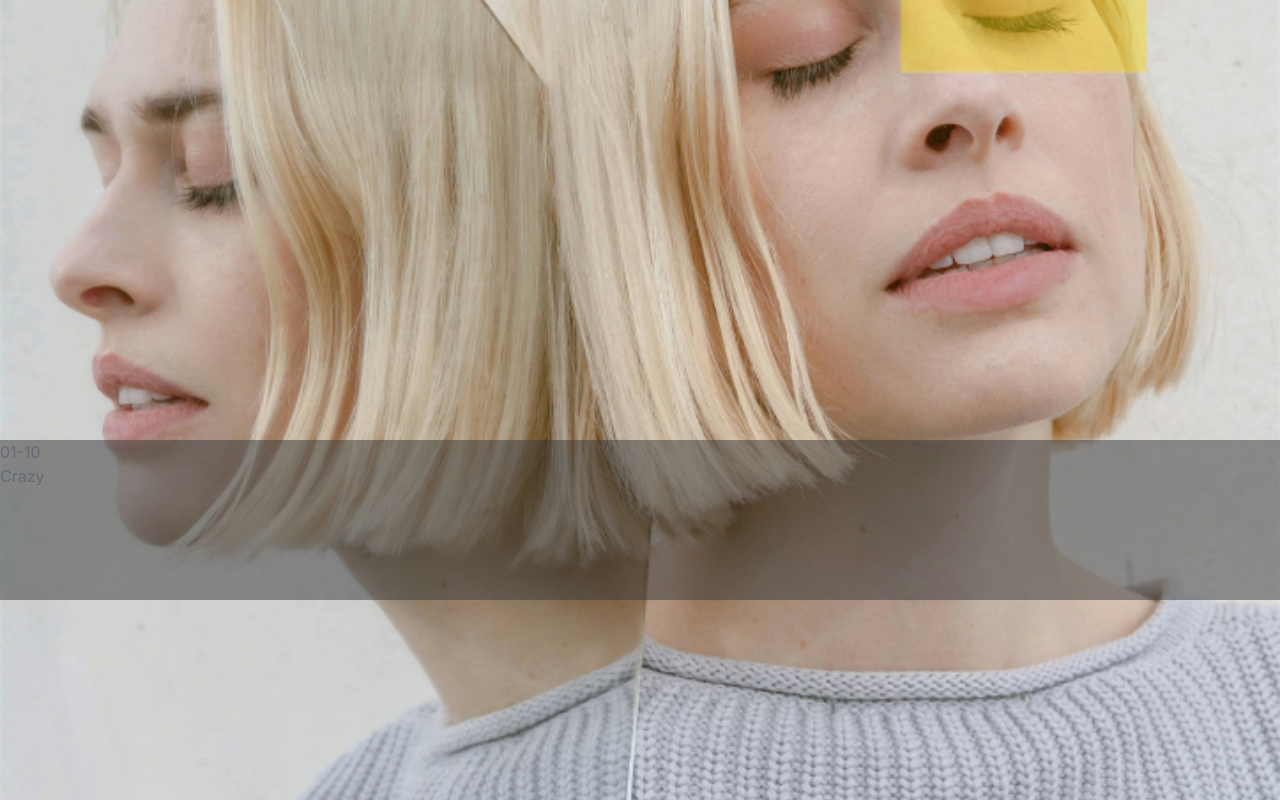
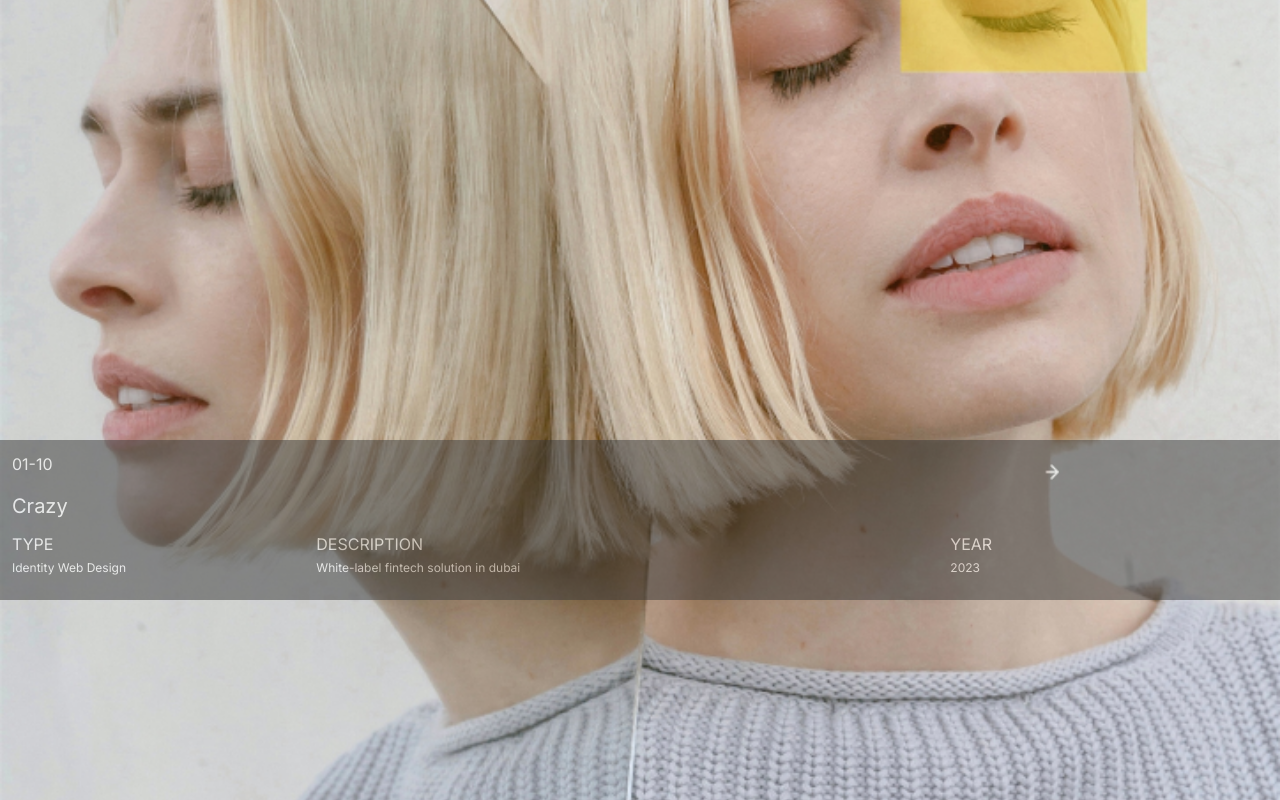
Before and after one commit to EvervaWebServices/mkNiazi, a Next.js app in the folder mkniazi/: page / in a window 1280 px wide. Shown: the part 2115-2915 px from the top of the page. Built offline with nearby package versions, Linux system fonts and the light colour scheme.

Commit message:
second part complete

```diff
--- a/mkniazi/components/Portfolio.tsx
+++ b/mkniazi/components/Portfolio.tsx
@@ -4,15 +4,30 @@ import { AspectRatio } from "@/components/ui/aspect-ratio";
 
 const Portfolio: React.FC<{}> = () => {
   return (
-    <div className="w-[100%] ">
+    <div className="w-[100%] text-white">
       <AspectRatio className="z-0" ratio={16 / 9}>
         <img src="/work-card-2.png" alt="Photo by Drew Beamer" className=" object-cover " width="100%" />
       </AspectRatio>
 
       <div className="w-[100] h-[160px] bg-[#3A3A3A] mt-[25.5%] opacity-50 z-20">
-        <h3>01-10</h3>
-        <h3> Crazy</h3>
+        <div className="flex w-[100%] p-3">
+          {" "}
+          <h3 className="">01-10</h3>
+          <img className="ml-[79%] h-4 mt-3" src="/arrow-2.png" alt="circle design" />
+        </div>
 
+        <h2 className="ml-3 text-xl"> Crazy</h2>
+
+        <div className="flex ml-3 mt-3 z-50 text-white ">
+          <h1 className="w-[24%]">TYPE </h1>
+          <h1 className="w-[50%]">DESCRIPTION </h1>
+          <h1 className="w-[24%]">YEAR </h1>
+        </div>
+        <div className="flex ml-3 mt-1 z-50 text-white text-xs ">
+          <h1 className="w-[24%]">Identity Web Design </h1>
+          <h1 className="w-[50%]">White-label fintech solution in dubai </h1>
+          <h1 className="w-[24%]">2023 </h1>
+        </div>
       </div>
     </div>
   );
```
Also changed, not shown: mkniazi/public/arrow-2.png (added).
